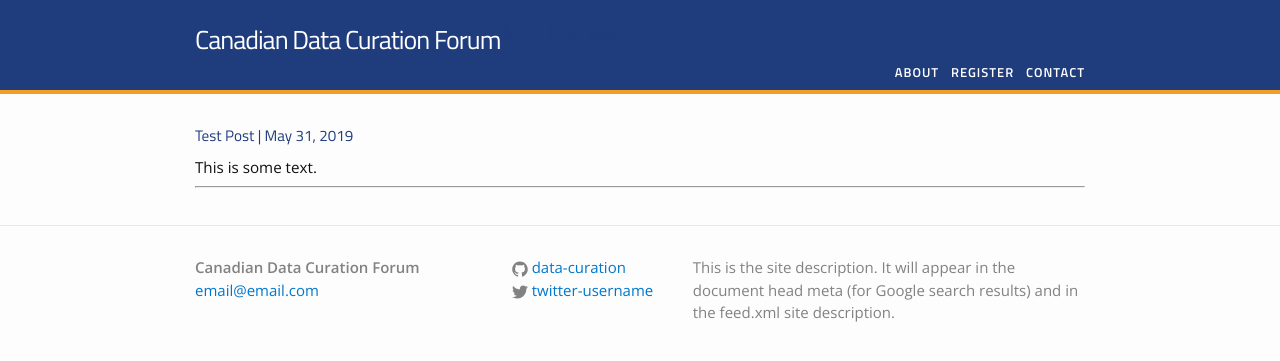
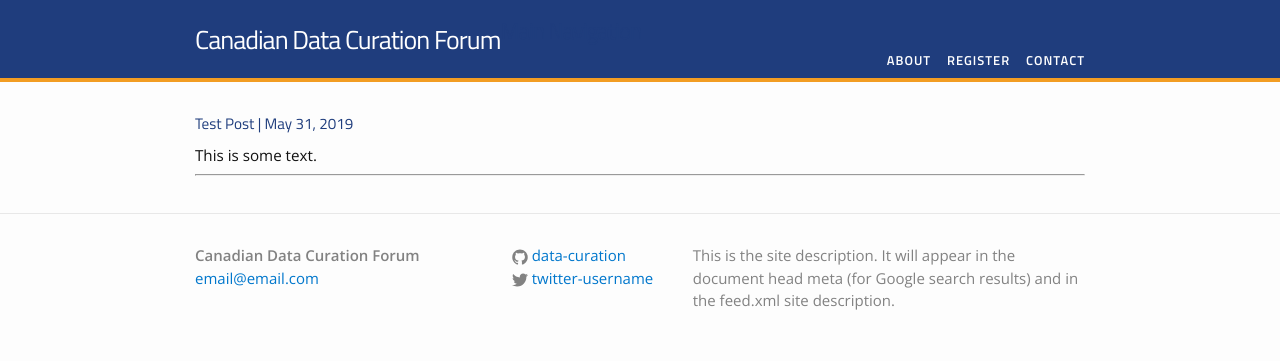
Before and after one commit to data-curation/data-curation.github.io, a Jekyll site: the page built from index.md, in a window 1280 px wide. Shown: the top 361 px of the page. Built offline with Jekyll 4.4.1, drawn with Linux system fonts in a browser that asks for light colours.

Commit message:
Update _header.scss

```diff
--- a/_sass/_header.scss
+++ b/_sass/_header.scss
@@ -63,7 +63,7 @@
 	display: inline-block;
 	height: 23px;
 	line-height: normal;
-	margin: 12px 0 0 8px;
+	margin: 0px 0 0 12px;
 	padding: 0 0 2px 0;
 	position: relative;
 	vertical-align: top;
```
